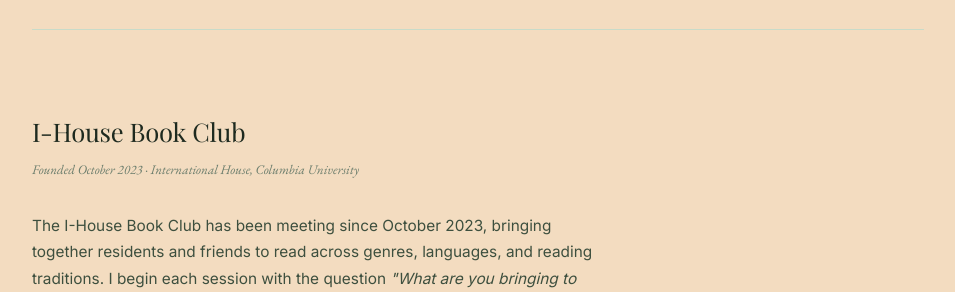
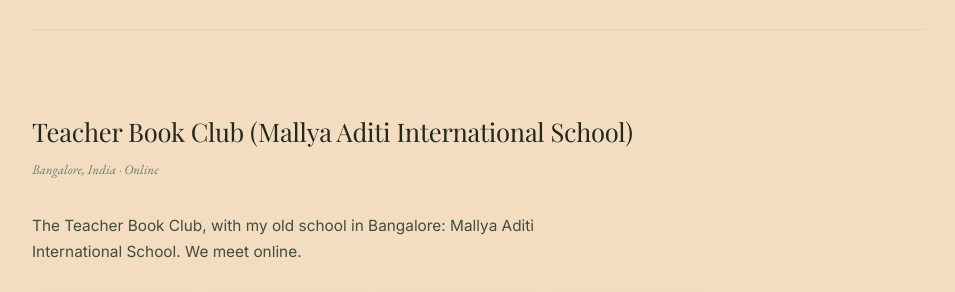
Before and after one commit to taramariafernandes/taramariafernandes.github.io, a plain HTML site: page index.html in a window 1280 px wide. Shown: the part 6410-6702 px from the top of the page, without its empty margins (260-1215 px from the left). Drawn offline with nearby package versions, Linux system fonts and the light colour scheme; a web font is replaced by a local one.

Commit message:
Show Teacher Book Club strand above the I-House Book Club
Co-Authored-By: Claude Sonnet 5.5 <noreply@anthropic.com>

```diff
--- a/index.html
+++ b/index.html
@@ -436,6 +436,11 @@
       border: 1px solid var(--sage-pale);
     }
 
+    .bookclub-strand.first {
+      margin-top: 0;
+      padding-top: 0;
+      border-top: none;
+    }
     .bookclub-strand {
       margin-top: 4rem;
       padding-top: 3rem;
@@ -760,6 +765,14 @@
 
     <!-- BOOK CLUB -->
     <section class="section" id="bookclub">
+      <div class="bookclub-strand first" id="teacher-bookclub">
+        <h2 class="section-heading">Teacher Book Club (Mallya Aditi International School)</h2>
+        <div class="section-sub">Bangalore, India · Online</div>
+        <p class="bookclub-intro" id="teacher-bookclub-intro"></p>
+        <div class="tbc-posters" id="teacher-bookclub-items"></div>
+      </div>
+
+      <div class="bookclub-strand" id="ihouse-bookclub">
         <h2 class="section-heading">I-House Book Club</h2>
         <div class="section-sub">Founded October 2023 · International House, Columbia University</div>
         <p class="bookclub-intro" id="bookclub-intro"></p>
@@ -784,12 +797,6 @@
           </thead>
           <tbody id="sessions-tbody"></tbody>
         </table>
-
-      <div class="bookclub-strand" id="teacher-bookclub">
-        <h2 class="section-heading">Teacher Book Club (Mallya Aditi International School)</h2>
-        <div class="section-sub">Bangalore, India · Online</div>
-        <p class="bookclub-intro" id="teacher-bookclub-intro"></p>
-        <div class="tbc-posters" id="teacher-bookclub-items"></div>
       </div>
     </section>
 
```
Lines whose indentation alone changed are shown as unchanged.
